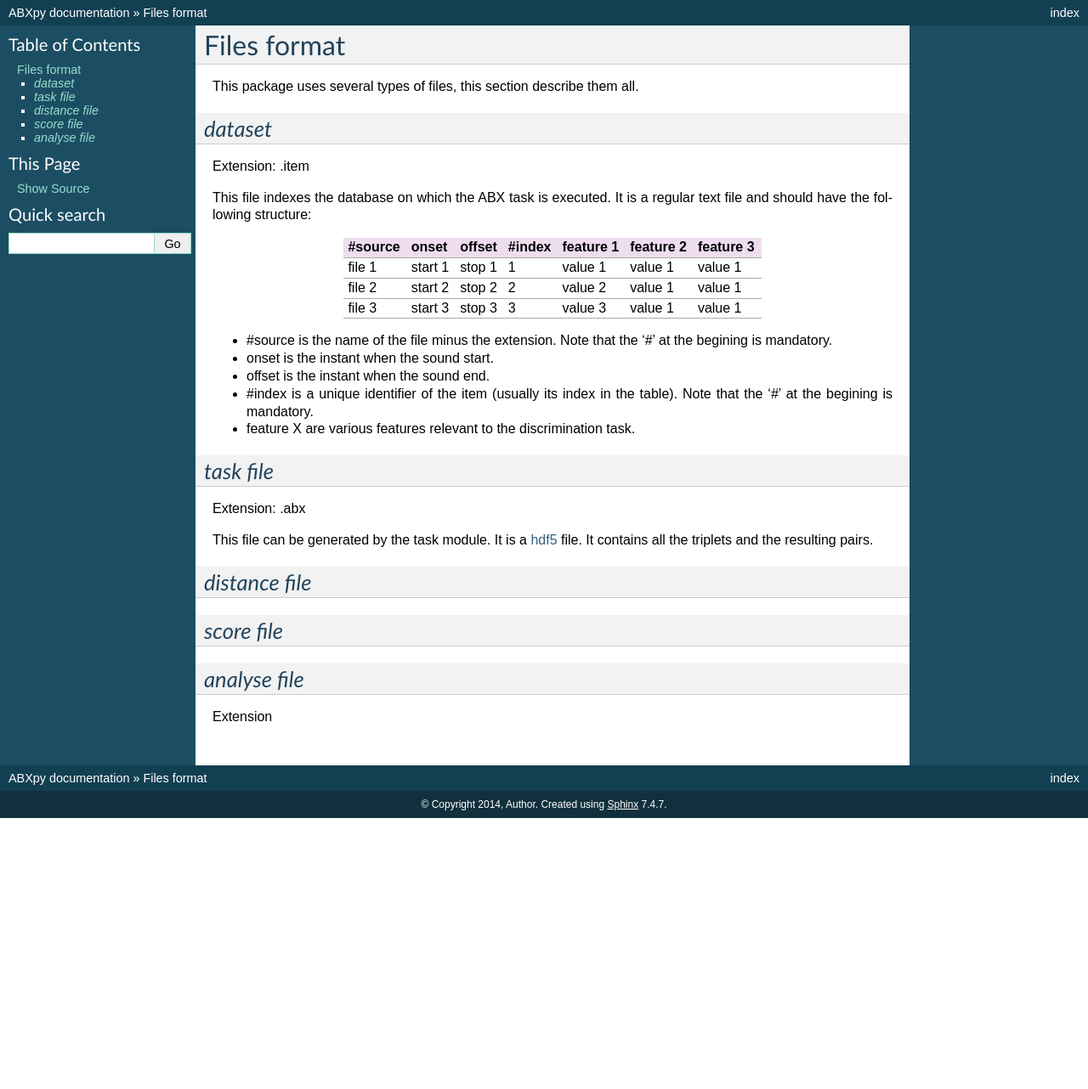
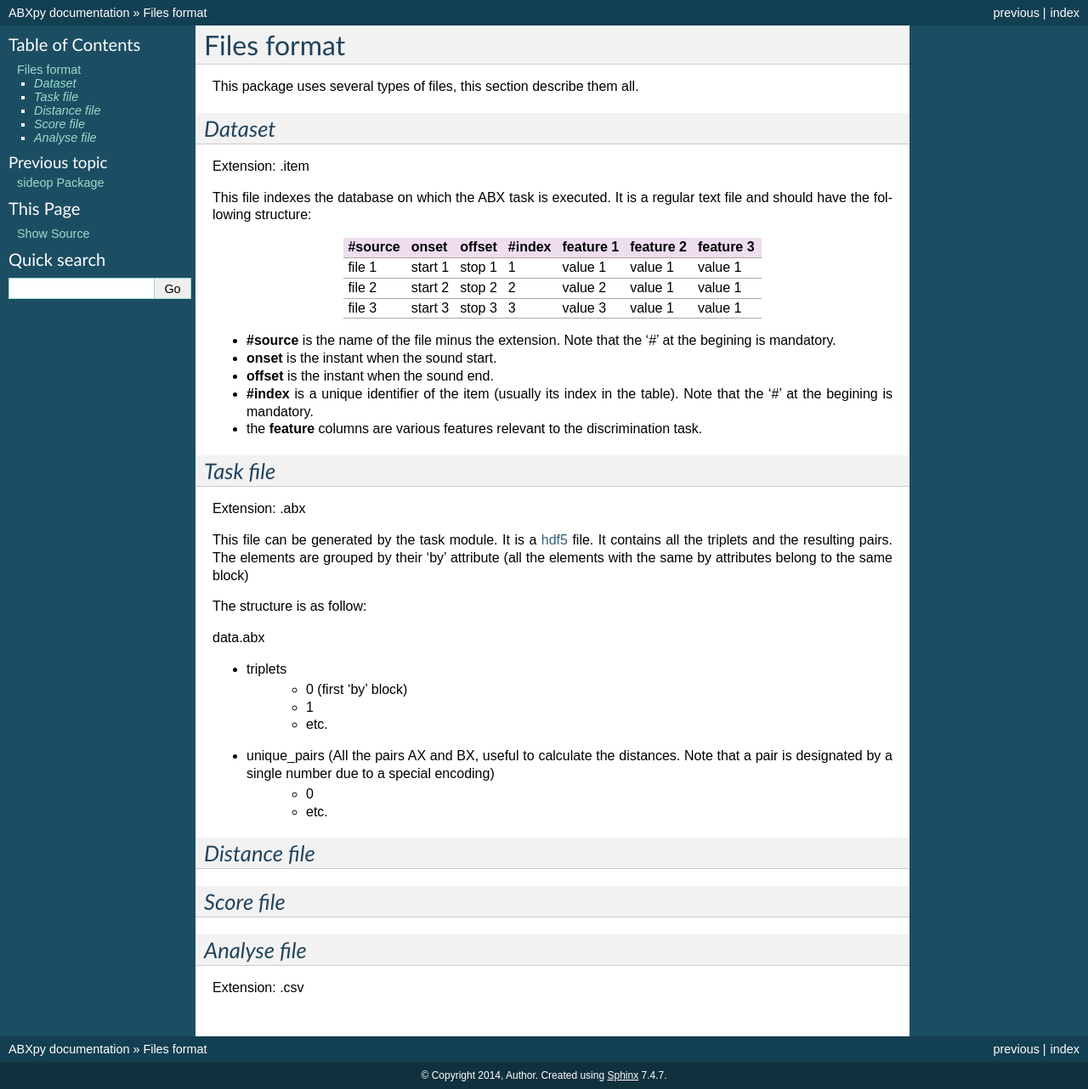
Before and after one commit to bootphon/ABXpy, a Sphinx documentation site: the page built from docs/FilesFormat.rst, in a window 1280 px wide. Shown: the whole page at 85% size. Built offline with Sphinx 7.4.7, drawn with Linux system fonts in a browser that asks for light colours; before the commit the page ends 963 px from its top, so only the background shows below that.

```diff
--- a/docs/FilesFormat.rst
+++ b/docs/FilesFormat.rst
@@ -3,7 +3,7 @@
 
 This package uses several types of files, this section describe them all.
 
-`dataset`
+`Dataset`
 ---------
 Extension: .item
 
@@ -17,26 +17,38 @@
 file 3  start 3 stop 3 3      value 3   value 1   value 1
 ======= ======= ====== ====== ========= ========= =========
 
-- #source is the name of the file minus the extension. Note that the '#' at the begining is mandatory.
-- onset is the instant when the sound start.
-- offset is the instant when the sound end.
-- #index is a unique identifier of the item (usually its index in the table). Note that the '#' at the begining is mandatory.
-- feature X are various features relevant to the discrimination task.
+- **#source** is the name of the file minus the extension. Note that the '#' at the begining is mandatory.
+- **onset** is the instant when the sound start.
+- **offset** is the instant when the sound end.
+- **#index** is a unique identifier of the item (usually its index in the table). Note that the '#' at the begining is mandatory.
+- the **feature** columns are various features relevant to the discrimination task.
 
-`task file`
+`Task file`
 -----------
 Extension: .abx
 
-This file can be generated by the task module. It is a `hdf5`_ file. It contains all the triplets and the resulting pairs.
+This file can be generated by the task module. It is a `hdf5`_ file. It contains all the triplets and the resulting pairs. The elements are grouped by their 'by' attribute (all the elements with the same by attributes belong to the same block)
 
-`distance file`
+The structure is as follow:
+
+data.abx
+
+- triplets
+	- 0 (first 'by' block)
+	- 1
+	- etc.
+- unique_pairs (All the pairs AX and BX, useful to calculate the distances. Note that a pair is designated by a single number due to a special encoding)
+	- 0
+	- etc.
+
+`Distance file`
 ---------------
 
-`score file`
+`Score file`
 ------------
 
-`analyse file`
+`Analyse file`
 --------------
-Extension
+Extension: .csv
 
 .. _hdf5: http://www.hdfgroup.org/HDF5/
--- a/docs/index.rst
+++ b/docs/index.rst
@@ -12,6 +12,7 @@
    :maxdepth: 3
 
    ABXpy
+   FilesFormat
 
 
 Indices and tables
```
Also changed, not shown: 8 other files.
